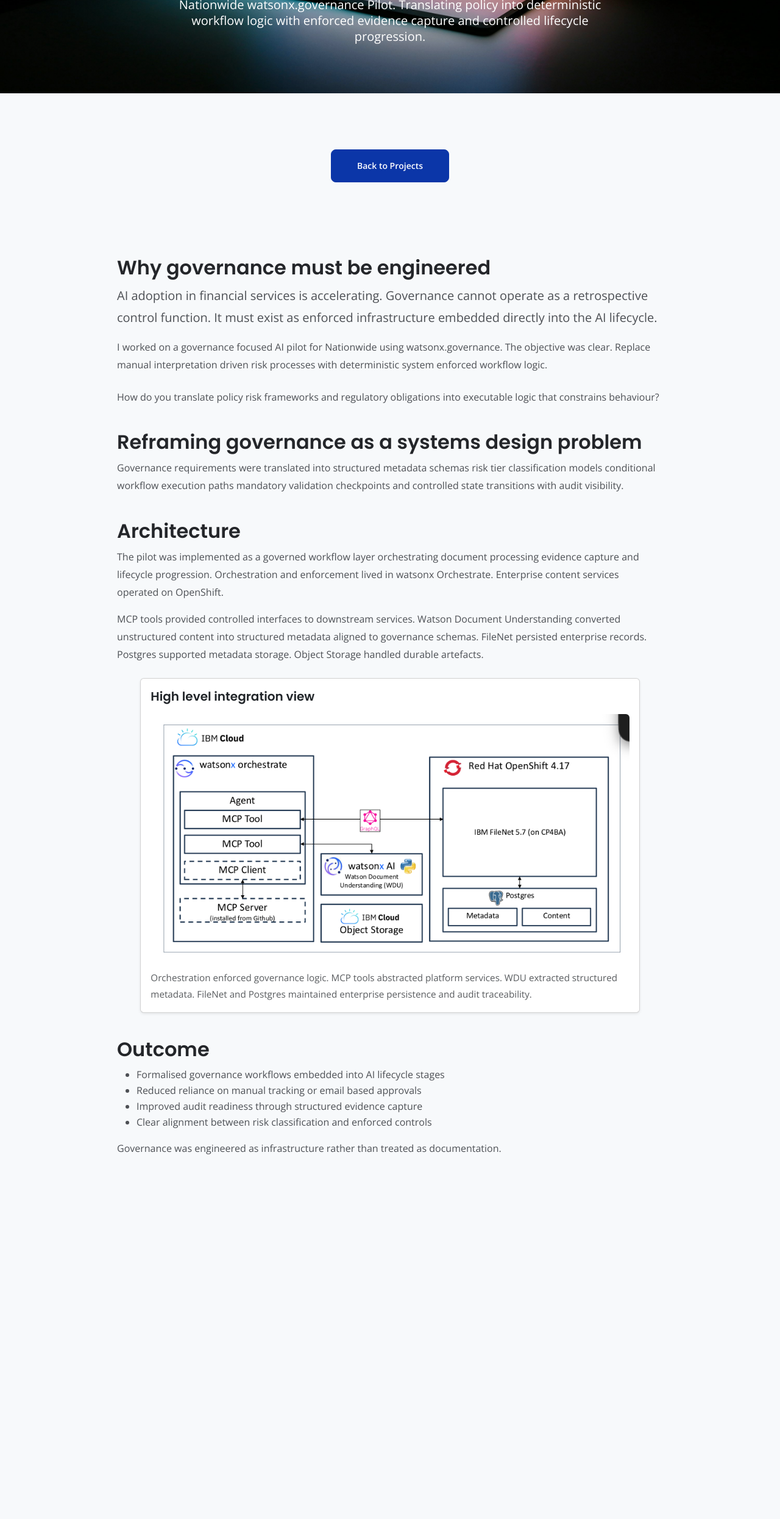
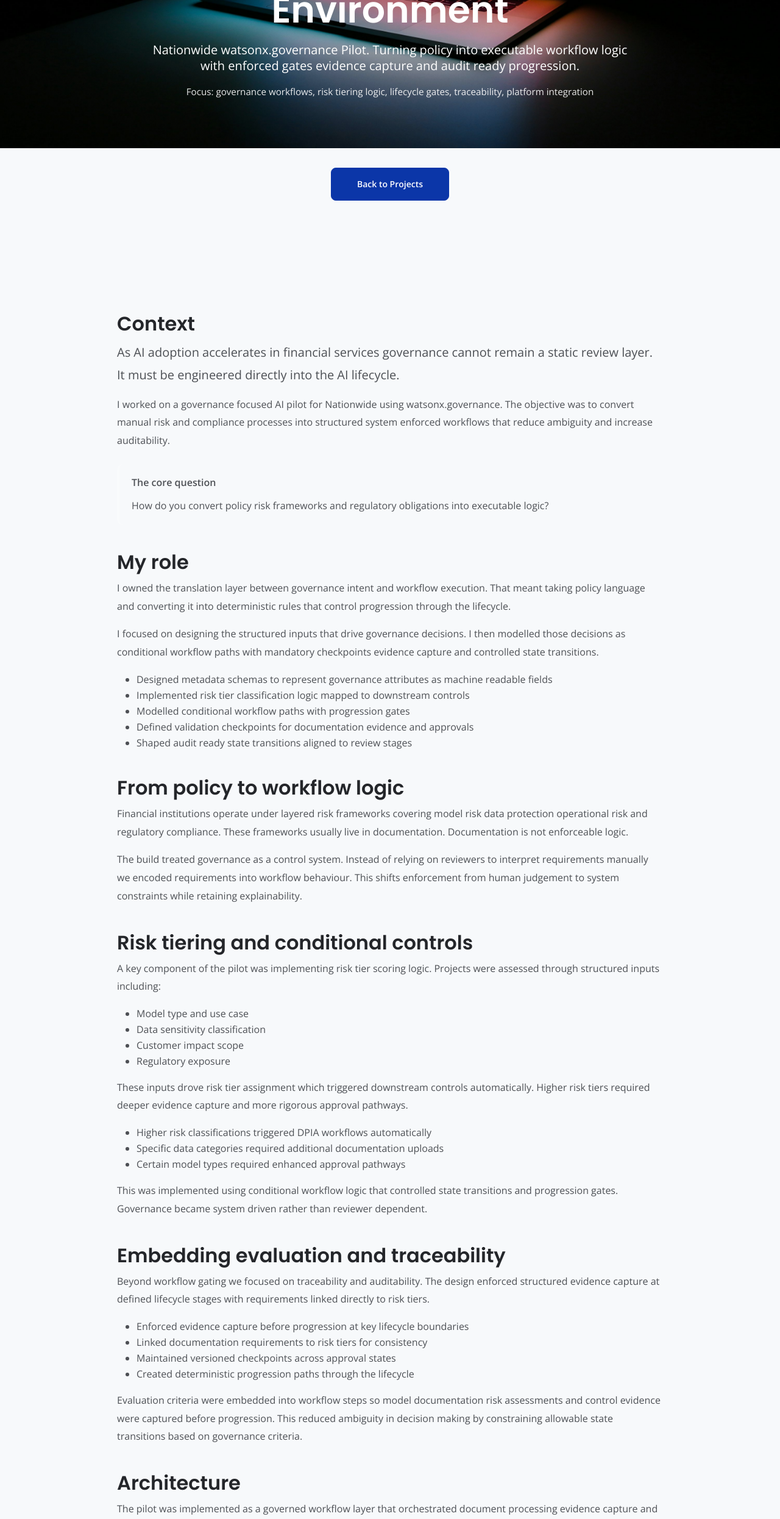
Before and after one commit to taivanle/taivanle.github.io, a plain HTML site: page docs/nationwide-governance.html in a window 1280 px wide. Shown: the part 309-2800 px from the top of the page at 61% size. Before the commit the page ends 2283 px from the top, so only its background shows below. Drawn offline with nearby package versions, Linux system fonts and the light colour scheme.

Commit message:
edit: edited.

```diff
--- a/docs/nationwide-governance.html
+++ b/docs/nationwide-governance.html
@@ -34,11 +34,26 @@
         }
 
         .case-study-content p {
-            line-height: 1.8;
+            line-height: 1.85;
         }
 
         .case-study-content h2 {
-            margin-top: 2.5rem;
+            margin-top: 2.6rem;
+        }
+
+        .case-study-content h3 {
+            margin-top: 2.2rem;
+        }
+
+        .callout {
+            border-left: 4px solid rgba(255, 255, 255, 0.25);
+            padding: 1rem 1.25rem;
+            border-radius: 10px;
+        }
+
+        .meta-line {
+            opacity: 0.9;
+            font-size: 0.95rem;
         }
     </style>
 </head>
@@ -100,57 +115,139 @@
     <!-- Hero -->
     <header class="blog_header" style="padding-top:140px; padding-bottom:80px;">
         <div class="container text-center">
-            <h1 class="h1-large" style="color: #fff;">Engineering AI Governance as Executable Infrastructure</h1>
-            <p class="lead mt-3" style="max-width:750px; margin:auto; color: #fff;">
-                Nationwide watsonx.governance Pilot. Translating policy into deterministic workflow logic with enforced
-                evidence capture and controlled lifecycle progression.
+            <h1 class="h1-large" style="color: #fff;">Engineering AI Governance Workflows in a Regulated Environment
+            </h1>
+            <p class="lead mt-3" style="max-width:820px; margin:auto; color: #fff;">
+                Nationwide watsonx.governance Pilot. Turning policy into executable workflow logic with enforced gates
+                evidence capture and audit ready progression.
+            </p>
+            <p class="meta-line mt-3" style="color:#fff; max-width:820px; margin:auto;">
+                Focus: governance workflows, risk tiering logic, lifecycle gates, traceability, platform integration
             </p>
         </div>
     </header>
-
+    <!-- Back button -->
+    <section class="basic-1 bg-gray full-width-gray py-60">
+        <div class="container text-center">
+            <a href="projects.html" class="btn-solid-lg d-inline-block mb-5">
+                Back to Projects
+            </a>
+        </div>
+    </section>
     <!-- Article -->
     <section class="basic-1 bg-gray full-width-gray" style="padding:60px 0;">
         <div class="container case-study-content" style="max-width:920px;">
-            <!-- Back button -->
-            <section class="basic-1 bg-gray full-width-gray py-60">
-                <div class="container text-center">
-                    <a href="projects.html" class="btn-solid-lg d-inline-block mb-5">
-                        Back to Projects
-                    </a>
-                </div>
-            </section>
-            <h2>Why governance must be engineered</h2>
+
+            <h2>Context</h2>
 
             <p class="lead">
-                AI adoption in financial services is accelerating. Governance cannot operate as a retrospective control
-                function. It must exist as enforced infrastructure embedded directly into the AI lifecycle.
+                As AI adoption accelerates in financial services governance cannot remain a static review layer. It must
+                be engineered directly into the AI lifecycle.
             </p>
 
             <p>
-                I worked on a governance focused AI pilot for Nationwide using watsonx.governance. The objective was
-                clear. Replace manual interpretation driven risk processes with deterministic system enforced workflow
-                logic.
+                I worked on a governance focused AI pilot for Nationwide using watsonx.governance. The objective was to
+                convert manual risk and compliance processes into structured system enforced workflows that reduce
+                ambiguity and increase auditability.
             </p>
 
-            <blockquote class="blockquote mt-4">
-                <p class="mb-0">How do you translate policy risk frameworks and regulatory obligations into executable
-                    logic that constrains behaviour?</p>
-            </blockquote>
+            <div class="callout mt-4">
+                <p class="mb-2 fw-semibold">The core question</p>
+                <p class="mb-0">How do you convert policy risk frameworks and regulatory obligations into executable
+                    logic?</p>
+            </div>
 
-            <h2>Reframing governance as a systems design problem</h2>
+            <h2>My role</h2>
 
             <p>
-                Governance requirements were translated into structured metadata schemas risk tier classification models
-                conditional workflow execution paths mandatory validation checkpoints and controlled state transitions
-                with audit visibility.
+                I owned the translation layer between governance intent and workflow execution. That meant taking policy
+                language and converting it into deterministic rules that control progression through the lifecycle.
+            </p>
+
+            <p>
+                I focused on designing the structured inputs that drive governance decisions. I then modelled those
+                decisions as conditional workflow paths with mandatory checkpoints evidence capture and controlled state
+                transitions.
+            </p>
+
+            <ul>
+                <li>Designed metadata schemas to represent governance attributes as machine readable fields</li>
+                <li>Implemented risk tier classification logic mapped to downstream controls</li>
+                <li>Modelled conditional workflow paths with progression gates</li>
+                <li>Defined validation checkpoints for documentation evidence and approvals</li>
+                <li>Shaped audit ready state transitions aligned to review stages</li>
+            </ul>
+
+            <h2>From policy to workflow logic</h2>
+
+            <p>
+                Financial institutions operate under layered risk frameworks covering model risk data protection
+                operational risk and regulatory compliance. These frameworks usually live in documentation.
+                Documentation is not enforceable logic.
+            </p>
+
+            <p>
+                The build treated governance as a control system. Instead of relying on reviewers to interpret
+                requirements manually we encoded requirements into workflow behaviour. This shifts enforcement from
+                human judgement to system constraints while retaining explainability.
+            </p>
+
+            <h2>Risk tiering and conditional controls</h2>
+
+            <p>
+                A key component of the pilot was implementing risk tier scoring logic. Projects were assessed through
+                structured inputs including:
+            </p>
+
+            <ul>
+                <li>Model type and use case</li>
+                <li>Data sensitivity classification</li>
+                <li>Customer impact scope</li>
+                <li>Regulatory exposure</li>
+            </ul>
+
+            <p>
+                These inputs drove risk tier assignment which triggered downstream controls automatically. Higher risk
+                tiers required deeper evidence capture and more rigorous approval pathways.
+            </p>
+
+            <ul>
+                <li>Higher risk classifications triggered DPIA workflows automatically</li>
+                <li>Specific data categories required additional documentation uploads</li>
+                <li>Certain model types required enhanced approval pathways</li>
+            </ul>
+
+            <p>
+                This was implemented using conditional workflow logic that controlled state transitions and progression
+                gates. Governance became system driven rather than reviewer dependent.
+            </p>
+
+            <h2>Embedding evaluation and traceability</h2>
+
+            <p>
+                Beyond workflow gating we focused on traceability and auditability. The design enforced structured
+                evidence capture at defined lifecycle stages with requirements linked directly to risk tiers.
+            </p>
+
+            <ul>
+                <li>Enforced evidence capture before progression at key lifecycle boundaries</li>
+                <li>Linked documentation requirements to risk tiers for consistency</li>
+                <li>Maintained versioned checkpoints across approval states</li>
+                <li>Created deterministic progression paths through the lifecycle</li>
+            </ul>
+
+            <p>
+                Evaluation criteria were embedded into workflow steps so model documentation risk assessments and
+                control evidence were captured before progression. This reduced ambiguity in decision making by
+                constraining allowable state transitions based on governance criteria.
             </p>
 
             <h2>Architecture</h2>
 
             <p>
-                The pilot was implemented as a governed workflow layer orchestrating document processing evidence
+                The pilot was implemented as a governed workflow layer that orchestrated document processing evidence
                 capture and lifecycle progression. Orchestration and enforcement lived in watsonx Orchestrate.
-                Enterprise content services operated on OpenShift.
+                Enterprise content services ran on OpenShift.
             </p>
 
             <p>
@@ -171,24 +268,53 @@
                             <p class="text-muted mt-3 mb-0" style="font-size:0.95rem;">
                                 Orchestration enforced governance logic. MCP tools abstracted platform services. WDU
                                 extracted structured metadata. FileNet and Postgres maintained enterprise persistence
-                                and audit traceability.
+                                plus audit traceability.
                             </p>
                         </div>
                     </div>
                 </div>
             </div>
 
+            <h2>Technical considerations</h2>
+
+            <p>
+                From a technical standpoint the complexity was not in code volume. It was in modelling correctness. The
+                system needed to be strict enough to prevent risk leakage while flexible enough to support iterative
+                development.
+            </p>
+
+            <ul>
+                <li>Ensured risk logic remained interpretable plus explainable</li>
+                <li>Avoided overly rigid workflows that slowed delivery</li>
+                <li>Maintained alignment between policy language plus executable conditions</li>
+                <li>Designed escalation paths that reflected real world review hierarchies</li>
+            </ul>
+
             <h2>Outcome</h2>
 
             <ul>
-                <li>Formalised governance workflows embedded into AI lifecycle stages</li>
-                <li>Reduced reliance on manual tracking or email based approvals</li>
-                <li>Improved audit readiness through structured evidence capture</li>
-                <li>Clear alignment between risk classification and enforced controls</li>
+                <li>Structured automated governance workflows</li>
+                <li>Reduced reliance on manual tracking plus email based approvals</li>
+                <li>Improved audit traceability across AI initiatives</li>
+                <li>Clear alignment between risk classification plus control enforcement</li>
             </ul>
 
             <p>
-                Governance was engineered as infrastructure rather than treated as documentation.
+                More importantly the pilot demonstrated that governance can be engineered as infrastructure. Policy
+                becomes executable constraint logic rather than guidance reviewed after the fact.
+            </p>
+
+            <h2>Reflection</h2>
+
+            <p>
+                One key lesson was that AI governance is fundamentally a systems design problem. It requires formalising
+                ambiguity encoding policy into deterministic logic designing controlled progression paths and balancing
+                risk mitigation with operational velocity.
+            </p>
+
+            <p>
+                As models become more capable organisations that scale responsibly will treat governance as an
+                engineered capability embedded in execution layers rather than an afterthought.
             </p>
 
         </div>
@@ -199,7 +325,7 @@
     <script src="js/jquery.easing.min.js"></script>
 
     <script src="https://cdn.jsdelivr.net/npm/bootstrap@5.3.3/dist/js/bootstrap.bundle.min.js"
-        integrity="sha384-YvpcrYf0tY3lHB60NNkmXc5s9fDVZLESaAA55NDzOxhy9GkcIdslK1eN7N6jIeHz"
+        integrity="sha384-QWTKZyjpPEjISv5WaRU9OFeRpok6YctnYmDr5pNlyT2bRjXh0JMhjY6hW+ALEwIH"
         crossorigin="anonymous"></script>
 
     <script src="js/scripts.js"></script>
```
